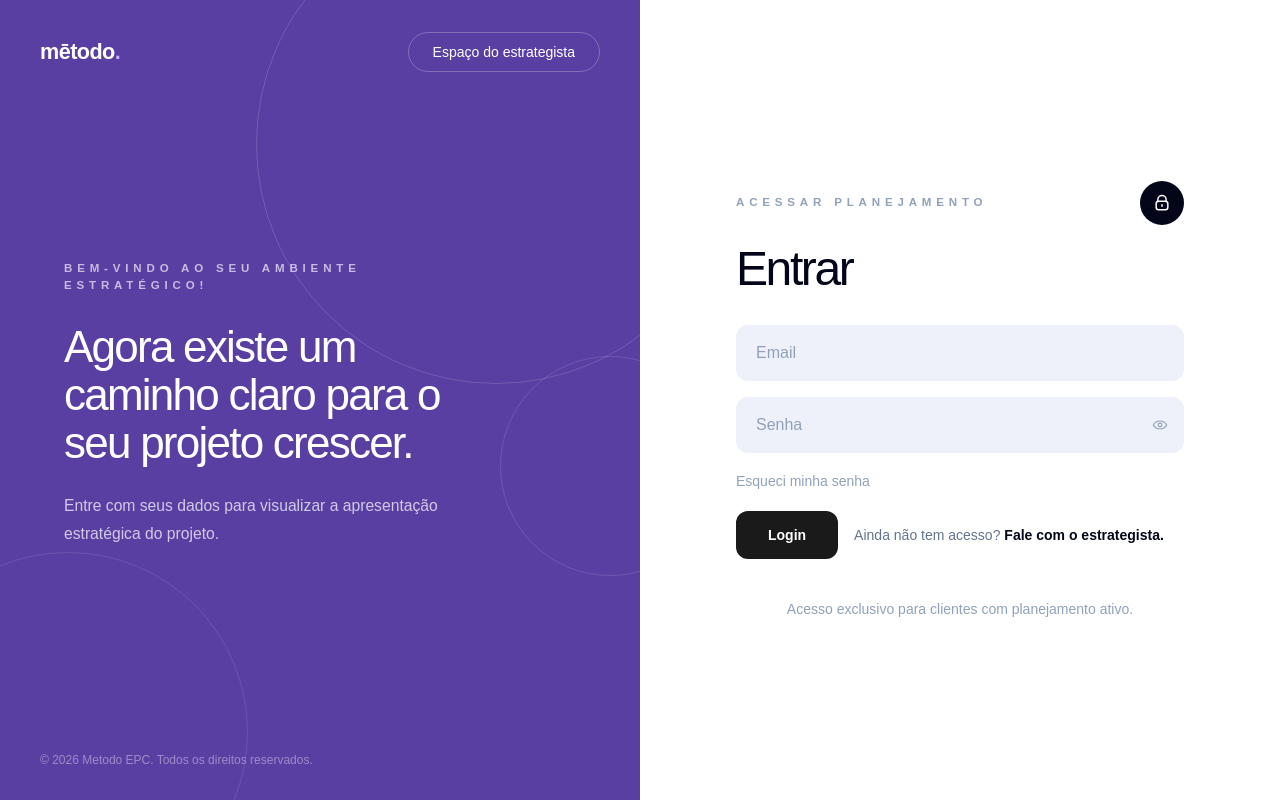
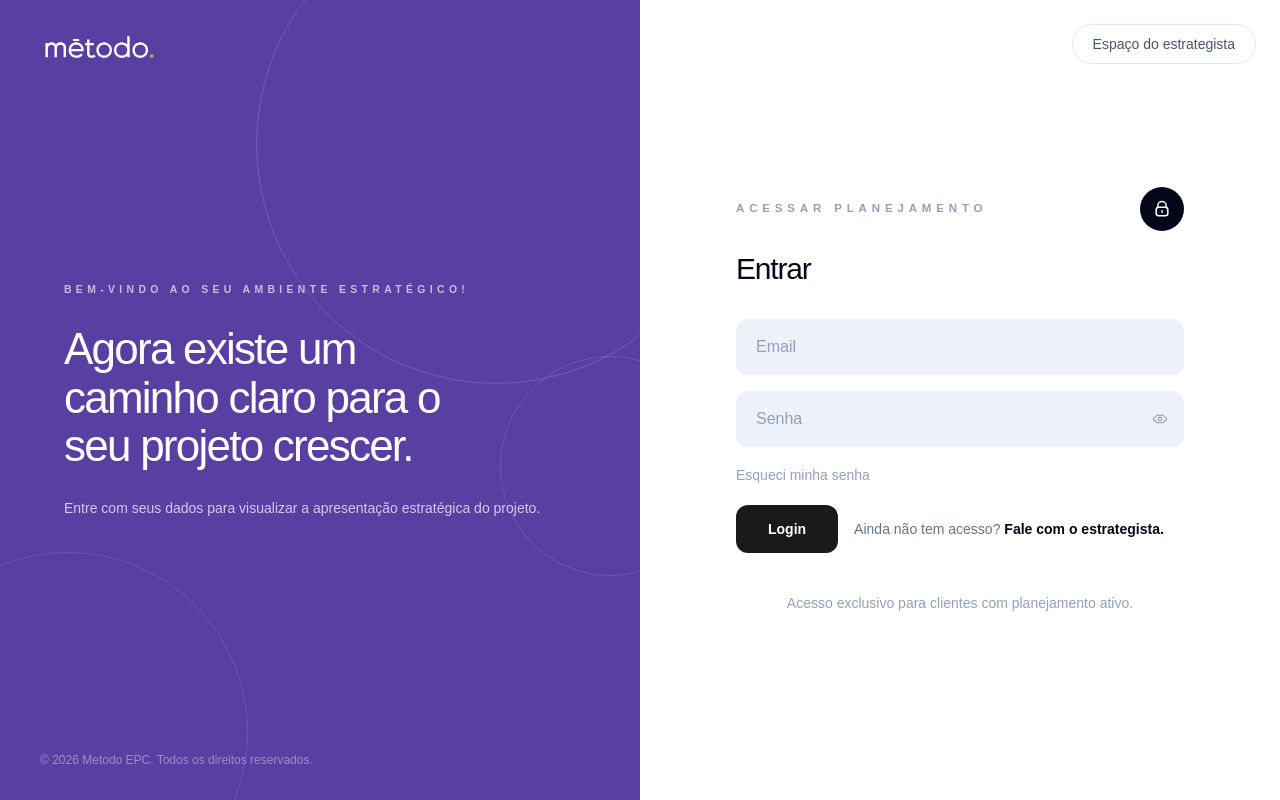
Before and after one commit to rotevo-marketing/metodo-epc, a Next.js app: page / in a window 1280 px wide. Built offline with nearby package versions, Linux system fonts and the light colour scheme; no server answers.

Commit message:
redesign pagina de login

```diff
--- a/src/app/page.tsx
+++ b/src/app/page.tsx
@@ -3,6 +3,7 @@
 import { useState } from "react";
 import { useRouter } from "next/navigation";
 import Link from "next/link";
+import Image from "next/image";
 import { supabase } from "@/lib/supabase";
 import { MetodoLogo } from "@/Components/MetodoBrand";
 
@@ -122,31 +123,24 @@ export default function HomePage() {
         <div className="pointer-events-none absolute bottom-[28%] right-[-80px] h-[220px] w-[220px] rounded-full border border-white/12" />
 
         {/* Nav */}
-        <header className="relative z-10 flex items-center justify-between px-10 py-8">
-          <a href="/" className="text-[1.35rem] font-semibold tracking-tight text-white">
-            mētodo<span className="text-[#C9A8FF]">.</span>
+        <header className="relative z-10 flex items-center px-10 py-8">
+          <a href="/">
+            <Image src="/brand/logo-light.svg" width={120} height={32} alt="Método EPC" />
           </a>
-
-          <Link
-            href="/estrategista/login"
-            className="inline-flex h-10 items-center justify-center rounded-full border border-white/25 px-6 text-sm font-medium text-white transition hover:border-white/50 hover:bg-white/10"
-          >
-            Espaço do estrategista
-          </Link>
         </header>
 
         {/* Hero */}
         <div className="relative z-10 flex flex-1 items-center px-10 pb-12 xl:px-16">
-          <div className="max-w-md">
-            <p className="text-[0.72rem] font-semibold uppercase tracking-[0.42em] text-white/65">
+          <div className="max-w-none">
+            <p className="whitespace-nowrap text-[0.65rem] font-semibold uppercase tracking-[0.42em] text-white/65">
               Bem-vindo ao seu ambiente estratégico!
             </p>
 
-            <h1 className="mt-7 text-4xl font-light leading-[1.1] tracking-[-0.04em] text-white xl:text-[2.75rem]">
+            <h1 className="mt-7 max-w-sm text-4xl font-light leading-[1.1] tracking-[-0.04em] text-white xl:max-w-md xl:text-[2.75rem]">
               Agora existe um caminho claro para o seu projeto crescer.
             </h1>
 
-            <p className="mt-6 text-[0.98rem] leading-7 text-white/72">
+            <p className="mt-6 whitespace-nowrap text-sm leading-7 text-white/72">
               Entre com seus dados para visualizar a apresentação estratégica do projeto.
             </p>
           </div>
@@ -159,7 +153,13 @@ export default function HomePage() {
       </div>
 
       {/* ── Right column – white ───────────────────────────── */}
-      <div className="flex w-full flex-col items-center justify-center bg-white px-6 py-12 lg:w-1/2">
+      <div className="relative flex w-full flex-col items-center justify-center bg-white px-6 py-12 lg:w-1/2">
+        <Link
+          href="/estrategista/login"
+          className="absolute right-6 top-6 inline-flex h-10 items-center justify-center rounded-full border border-slate-200 px-5 text-sm font-medium text-slate-600 transition hover:border-slate-300 hover:bg-slate-50"
+        >
+          Espaço do estrategista
+        </Link>
         {/* Mobile-only logo */}
         <div className="mb-10 w-full max-w-md lg:hidden">
           <MetodoLogo href="/" size="md" variant="dark" />
@@ -176,7 +176,7 @@ export default function HomePage() {
             </div>
           </div>
 
-          <h1 className="mt-5 text-5xl font-light tracking-[-0.05em] text-slate-950">
+          <h1 className="mt-5 text-3xl font-light tracking-[-0.04em] text-slate-950">
             Entrar
           </h1>
 
```
